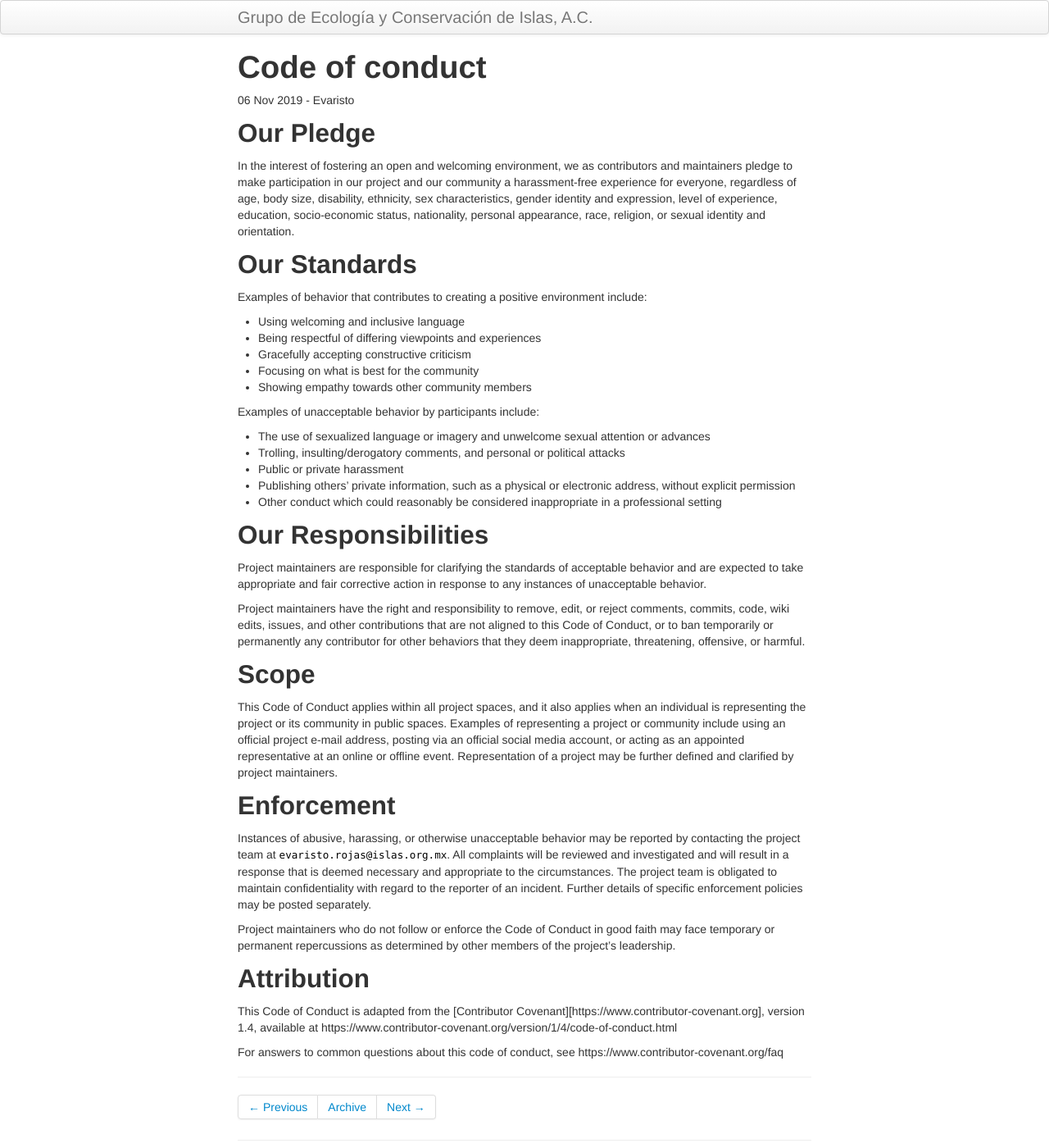
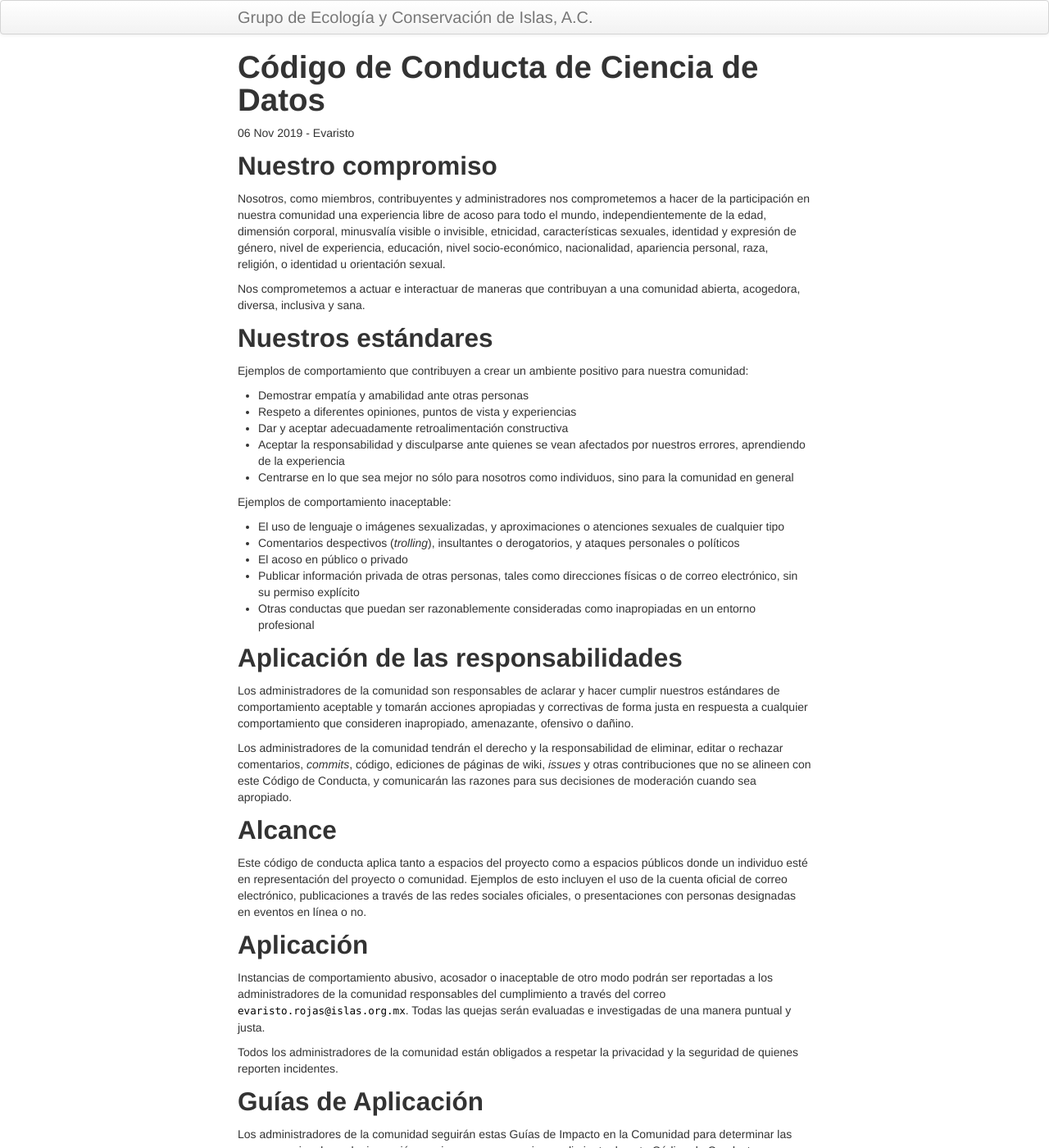
Before and after one commit to LizethMReyes/islasgeci.github.io, a Jekyll site: the page built from _posts/2019-11-06-code-of-conduct.md, in a window 1280 px wide and 1400 px high. Shown: the whole window at 82% size. Built offline with Jekyll 4.4.1, drawn with Linux system fonts in a browser that asks for light colours; some of the changed text lies outside the part shown.

Commit message:
🇲🇽 Translate code of conduct

```diff
--- a/_posts/2019-11-06-code-of-conduct.md
+++ b/_posts/2019-11-06-code-of-conduct.md
@@ -1,79 +1,128 @@
 ---
 layout: post
-title: "Code of conduct"
+title: "Código de Conducta de Ciencia de Datos"
 author: Evaristo
 tags: equipo
 ---
 
-## Our Pledge
+## Nuestro compromiso
 
-In the interest of fostering an open and welcoming environment, we as
-contributors and maintainers pledge to make participation in our project and
-our community a harassment-free experience for everyone, regardless of age, body
-size, disability, ethnicity, sex characteristics, gender identity and expression,
-level of experience, education, socio-economic status, nationality, personal
-appearance, race, religion, or sexual identity and orientation.
+Nosotros, como miembros, contribuyentes y administradores nos comprometemos a hacer de la
+participación en nuestra comunidad una experiencia libre de acoso para todo el mundo,
+independientemente de la edad, dimensión corporal, minusvalía visible o invisible, etnicidad,
+características sexuales, identidad y expresión de género, nivel de experiencia, educación, nivel
+socio-económico, nacionalidad, apariencia personal, raza, religión, o identidad u orientación
+sexual.
 
-## Our Standards
+Nos comprometemos a actuar e interactuar de maneras que contribuyan a una comunidad abierta,
+acogedora, diversa, inclusiva y sana.
 
-Examples of behavior that contributes to creating a positive environment
-include:
+## Nuestros estándares
 
-* Using welcoming and inclusive language
-* Being respectful of differing viewpoints and experiences
-* Gracefully accepting constructive criticism
-* Focusing on what is best for the community
-* Showing empathy towards other community members
+Ejemplos de comportamiento que contribuyen a crear un ambiente positivo para nuestra comunidad:
 
-Examples of unacceptable behavior by participants include:
+* Demostrar empatía y amabilidad ante otras personas
+* Respeto a diferentes opiniones, puntos de vista y experiencias
+* Dar y aceptar adecuadamente retroalimentación constructiva
+* Aceptar la responsabilidad y disculparse ante quienes se vean afectados por nuestros errores,
+  aprendiendo de la experiencia
+* Centrarse en lo que sea mejor no sólo para nosotros como individuos, sino para la comunidad en
+  general
 
-* The use of sexualized language or imagery and unwelcome sexual attention or
-  advances
-* Trolling, insulting/derogatory comments, and personal or political attacks
-* Public or private harassment
-* Publishing others' private information, such as a physical or electronic
-  address, without explicit permission
-* Other conduct which could reasonably be considered inappropriate in a
-  professional setting
+Ejemplos de comportamiento inaceptable:
 
-## Our Responsibilities
+* El uso de lenguaje o imágenes sexualizadas, y aproximaciones o atenciones sexuales de cualquier
+  tipo
+* Comentarios despectivos (_trolling_), insultantes o derogatorios, y ataques personales o políticos
+* El acoso en público o privado
+* Publicar información privada de otras personas, tales como direcciones físicas o de correo
+  electrónico, sin su permiso explícito
+* Otras conductas que puedan ser razonablemente consideradas como inapropiadas en un entorno
+  profesional
 
-Project maintainers are responsible for clarifying the standards of acceptable
-behavior and are expected to take appropriate and fair corrective action in
-response to any instances of unacceptable behavior.
+## Aplicación de las responsabilidades
 
-Project maintainers have the right and responsibility to remove, edit, or
-reject comments, commits, code, wiki edits, issues, and other contributions
-that are not aligned to this Code of Conduct, or to ban temporarily or
-permanently any contributor for other behaviors that they deem inappropriate,
-threatening, offensive, or harmful.
+Los administradores de la comunidad son responsables de aclarar y hacer cumplir nuestros estándares
+de comportamiento aceptable y tomarán acciones apropiadas y correctivas de forma justa en respuesta
+a cualquier comportamiento que consideren inapropiado, amenazante, ofensivo o dañino.
 
-## Scope
+Los administradores de la comunidad tendrán el derecho y la responsabilidad de eliminar, editar o
+rechazar comentarios, _commits_, código, ediciones de páginas de wiki, _issues_ y otras
+contribuciones que no se alineen con este Código de Conducta, y comunicarán las razones para sus
+decisiones de moderación cuando sea apropiado.
 
-This Code of Conduct applies within all project spaces, and it also applies when
-an individual is representing the project or its community in public spaces.
-Examples of representing a project or community include using an official
-project e-mail address, posting via an official social media account, or acting
-as an appointed representative at an online or offline event. Representation of
-a project may be further defined and clarified by project maintainers.
+## Alcance
 
-## Enforcement
+Este código de conducta aplica tanto a espacios del proyecto como a espacios públicos donde un
+individuo esté en representación del proyecto o comunidad. Ejemplos de esto incluyen el uso de la
+cuenta oficial de correo electrónico, publicaciones a través de las redes sociales oficiales, o
+presentaciones con personas designadas en eventos en línea o no.
 
-Instances of abusive, harassing, or otherwise unacceptable behavior may be
-reported by contacting the project team at `evaristo.rojas@islas.org.mx`. All
-complaints will be reviewed and investigated and will result in a response that
-is deemed necessary and appropriate to the circumstances. The project team is
-obligated to maintain confidentiality with regard to the reporter of an incident.
-Further details of specific enforcement policies may be posted separately.
+## Aplicación
 
-Project maintainers who do not follow or enforce the Code of Conduct in good
-faith may face temporary or permanent repercussions as determined by other
-members of the project's leadership.
+Instancias de comportamiento abusivo, acosador o inaceptable de otro modo podrán ser reportadas a
+los administradores de la comunidad responsables del cumplimiento a través del correo
+`evaristo.rojas@islas.org.mx`. Todas las quejas serán evaluadas e investigadas de una manera puntual
+y justa.
 
-## Attribution
+Todos los administradores de la comunidad están obligados a respetar la privacidad y la seguridad de
+quienes reporten incidentes.
 
-This Code of Conduct is adapted from the [Contributor Covenant][https://www.contributor-covenant.org], version 1.4,
-available at https://www.contributor-covenant.org/version/1/4/code-of-conduct.html
+## Guías de Aplicación
 
-For answers to common questions about this code of conduct, see
-https://www.contributor-covenant.org/faq
+Los administradores de la comunidad seguirán estas Guías de Impacto en la Comunidad para determinar
+las consecuencias de cualquier acción que juzguen como un incumplimiento de este Código de Conducta:
+
+### 1. Corrección
+
+**Impacto en la Comunidad**: El uso de lenguaje inapropiado u otro comportamiento considerado no
+profesional o no acogedor en la comunidad.
+
+**Consecuencia**: Un aviso escrito y privado por parte de los administradores de la comunidad,
+proporcionando claridad alrededor de la naturaleza de este incumplimiento y una explicación de por
+qué el comportamiento es inaceptable. Una disculpa pública podría ser solicitada.
+
+### 2. Aviso
+
+**Impacto en la Comunidad**: Un incumplimiento causado por un único incidente o por una cadena de
+acciones.
+
+**Consecuencia**: Un aviso con consecuencias por comportamiento prolongado. No se interactúa con las
+personas involucradas, incluyendo interacción no solicitada con quienes se encuentran aplicando el
+Código de Conducta, por un periodo especificado de tiempo. Esto incluye evitar las interacciones en
+espacios de la comunidad, así como a través de canales externos como las redes sociales. Incumplir
+estos términos puede conducir a una expulsión temporal o permanente.
+
+### 3. Expulsión temporal
+
+**Impacto en la Comunidad**: Una serie de incumplimientos de los estándares de la comunidad,
+incluyendo comportamiento inapropiado continuo.
+
+**Consecuencia**: Una expulsión temporal de cualquier forma de interacción o comunicación pública
+con la comunidad durante un intervalo de tiempo especificado. No se permite interactuar de manera
+pública o privada con las personas involucradas, incluyendo interacciones no solicitadas con quienes
+se encuentran aplicando el Código de Conducta, durante este periodo. Incumplir estos términos puede
+conducir a una expulsión permanente.
+
+### 4. Expulsión permanente
+
+**Impacto en la Comunidad**: Demostrar un patrón sistemático de incumplimientos de los estándares de
+la comunidad, incluyendo conductas inapropiadas prolongadas en el tiempo, acoso de individuos, o
+agresiones o menosprecio a grupos de individuos.
+
+**Consecuencia**: Una expulsión permanente de cualquier tipo de interacción pública con la comunidad
+del proyecto.
+
+## Atribución
+
+Este Código de Conducta es una adaptación del [Contributor Covenant][homepage], versión 2.0,
+disponible en https://www.contributor-covenant.org/es/version/2/0/code_of_conduct.html
+
+Las Guías de Impacto en la Comunidad están inspiradas en la [escalera de aplicación del código de
+conducta de Mozilla](https://github.com/mozilla/diversity).
+
+[homepage]: https://www.contributor-covenant.org
+
+Para respuestas a las preguntas frecuentes de este código de conducta, consulta las FAQ en
+https://www.contributor-covenant.org/faq. Hay traducciones disponibles en
+https://www.contributor-covenant.org/translations
```
